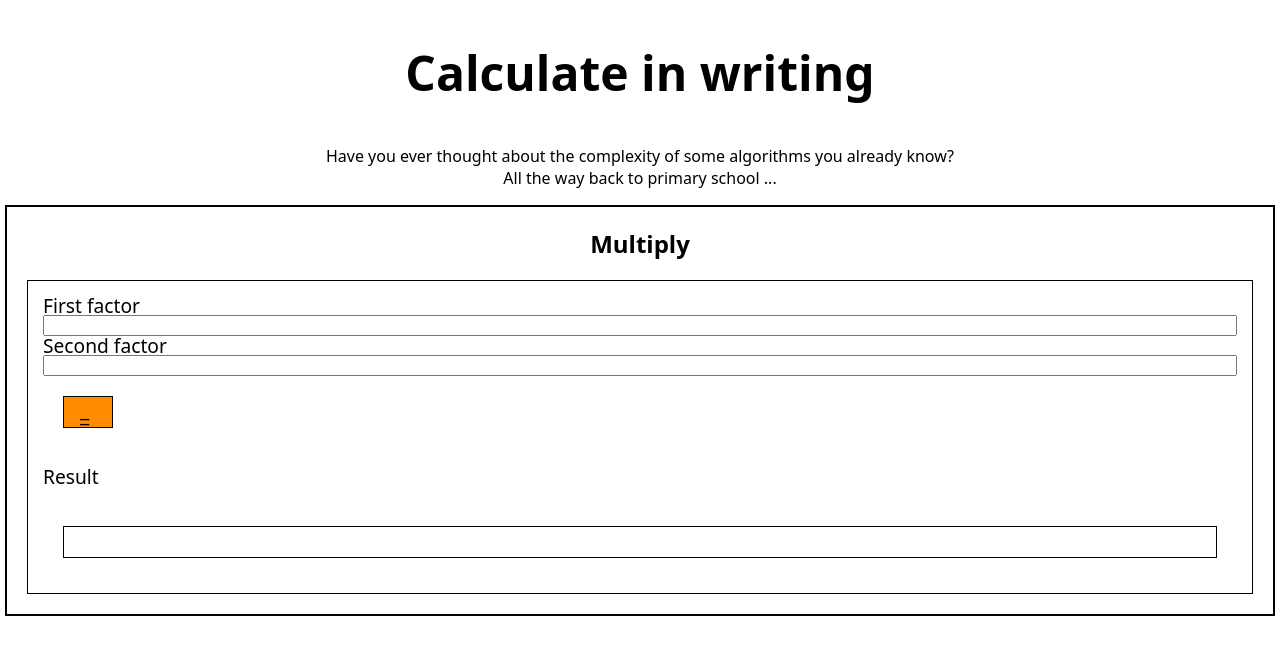
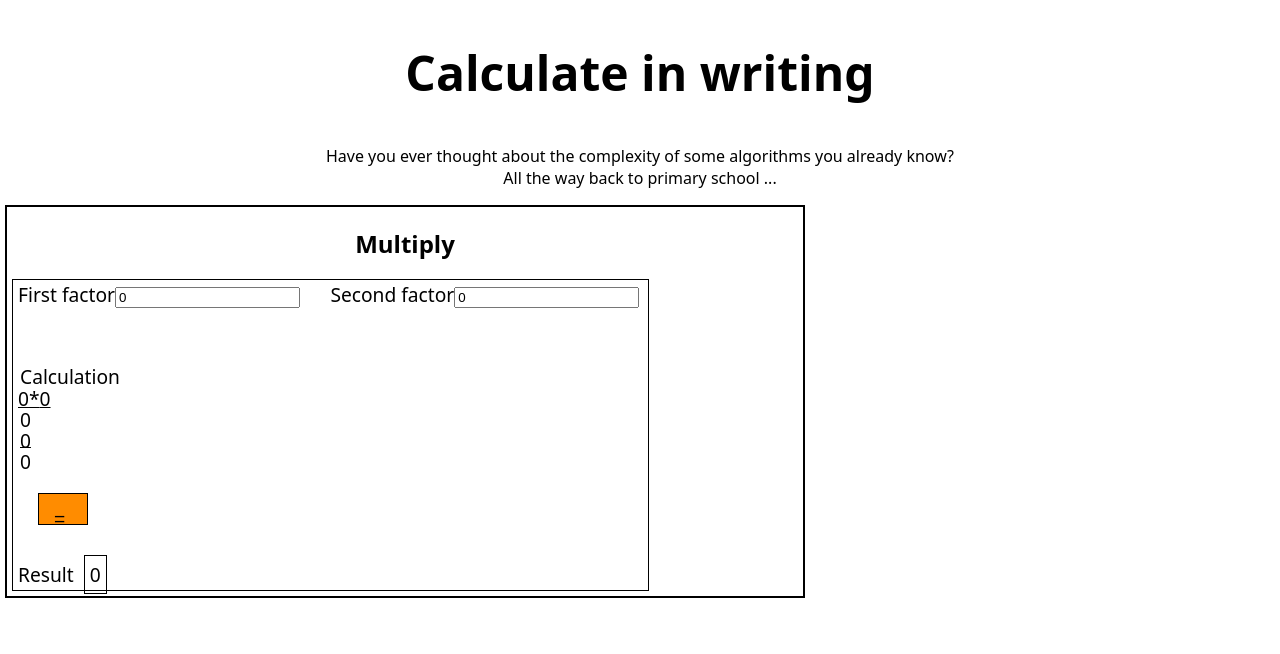
Before and after one commit to Xristof23/calculators, a React (Create React App) app: page / in a window 1280 px wide. Shown: the top 654 px of the page. Built offline with nearby package versions, Linux system fonts and the light colour scheme.

Commit message:
Inputs forms etc , Multi i W with two lines (#1)
* inputs  start working etc.

* Component MiW not yet working

* MiW working with 2 lines

```diff
--- a/src/App.js
+++ b/src/App.js
@@ -1,7 +1,69 @@
-import React from "react";
+import React, { Fragment, useState } from "react";
 import "./styles.css";
 
+const multiplication = (a, b) => a * b;
+const addition = (a, b) => Number(a) + Number(b);
+
+function getIntegerString(a) {
+  if (a.toString().includes(".")) {
+    return a.split(".")[0];
+  }
+  return a;
+}
+function getFractionString(a) {
+  if (a.toString().includes(".")) {
+    return a.split(".")[1];
+  }
+  return "";
+}
+
+function deletePoint(a) {
+  const withoutPoint = getIntegerString(a) + getFractionString(a);
+  return withoutPoint;
+}
+
+function MultiplyInWriting({ a, b }) {
+  const aDecimalPlaces = Number(getFractionString(a).length);
+  const bDecimalPlaces = Number(getFractionString(b).length);
+  const firstLine = a * Number(b.toString().substring(0, 1));
+  const secondLine = a * Number(b.toString().substring(1, 2));
+  const decimalSum = addition(aDecimalPlaces, bDecimalPlaces);
+  const pointlessProduct = multiplication(deletePoint(a), deletePoint(b));
+  const decimalSumPlaces = Number(pointlessProduct.toString().length);
+  const integerPlaces = decimalSumPlaces - Number(decimalSum);
+  let result = pointlessProduct;
+  decimalSum == 0
+    ? (result = pointlessProduct)
+    : (result =
+        pointlessProduct.toString().substring(0, integerPlaces) +
+        "." +
+        pointlessProduct.toString().substring(integerPlaces, decimalSumPlaces));
+  return (
+    <>
+      <p className="calc-underlined">
+        {a}*{b}
+      </p>
+      <p className="calc-write">{firstLine}</p>
+      <p className="calc-write">{secondLine}</p>
+      <p className="calc-result">{result}</p>
+
+      <button
+        className="calculate-button"
+        // onClick={(() => )}
+      >
+        =
+      </button>
+
+      <p>
+        Result <output className="result">{result}</output>
+      </p>
+    </>
+  );
+}
+// console.log("MIW: ", MultiplyInWriting("111", "23"));
 export default function App() {
+  const [firstFactor, setFirstFactor] = useState("0");
+  const [secondFactor, setSecondFactor] = useState("0");
   return (
     <main>
       <article>
@@ -15,16 +77,26 @@ export default function App() {
       <div className="calculator">
         <h2>Multiply</h2>
         <div className="inputs">
-          <label htmlFor="firstfactor">First factor</label>
-          <input id="firstfactor"></input>
-          <label htmlFor="secondfactor ">Second factor</label>
-          <input id="secondfactor"></input>
-          <button className="calculate-button" data-js="multiply-button">
-            =
-          </button>
-
-          <p>Result</p>
-          <p className="inputs" data-js="product-result"></p>
+          <label htmlFor="firstfactor">
+            First factor
+            <input
+              id="firstfactor"
+              value={firstFactor}
+              onChange={(event) => setFirstFactor(event.target.value)}
+            ></input>
+          </label>
+          <label htmlFor="secondfactor">
+            Second factor
+            <input
+              id="secondfactor"
+              value={secondFactor}
+              onChange={(event) => setSecondFactor(event.target.value)}
+            ></input>
+          </label>
+          <div>
+            <p className="calc-write">Calculation</p>
+            <MultiplyInWriting a={firstFactor} b={secondFactor} />
+          </div>
         </div>
       </div>
       {/* <StringToWords /> */}
--- a/src/index.js
+++ b/src/index.js
@@ -7,6 +7,8 @@ const rootElement = document.getElementById("root");
 const root = createRoot(rootElement);
 
 // testdrive (alle functionen später auslagern)
+const testDrive = "4.52";
+const y = "3.1";
 function getIntegerString(a) {
   if (a.includes(".")) {
     return a.split(".")[0];
@@ -19,16 +21,10 @@ function getFractionString(a) {
   }
   return "";
 }
-const testDrive = "4.52";
-const y = "3.1";
+
 function deletePoint(a) {
   const withoutPoint = getIntegerString(a) + getFractionString(a);
   return withoutPoint;
-  /* (
-    <article>
-      <p>{withoutPoint}</p>
-    </article>
-  ) */
 }
 const multiplication = (a, b) => a * b;
 const addition = (a, b) => Number(a) + Number(b);
@@ -47,8 +43,8 @@ function correctMultiplication(a, b) {
     pointlessProduct.toString().substring(integerPlaces, decimalSumPlaces);
   return result;
 }
-console.log("Dummer Hans: " + multiplication(testDrive, y));
-console.log("Schlauer Kerl: " + correctMultiplication(testDrive, y));
+// console.log("Dummer Hans: " + multiplication(testDrive, y));
+// console.log("Schlauer Kerl: " + correctMultiplication(testDrive, y));
 
 function correctAddition(a, b) {
   const aDecimalPlaces = Number(getFractionString(a).length);
@@ -81,7 +77,7 @@ function correctAddition(a, b) {
       .substring(integerPlaces, pointlessSum.toString().length);
   return result;
 }
-console.log("Schlauer Kerl meint: " + correctAddition("1.4", "3.6"));
+// console.log("Schlauer Kerl meint: " + correctAddition("1.4", "3.6"));
 
 console.clear;
 
@@ -131,23 +127,24 @@ function getPlaces(a) {
     : (aPlaces = a.toString().length);
   return aPlaces;
 }
-console.log(getPlaces(234));
 
 function writingDivision(a, b) {
   const aDecimalPlaces = Number(getFractionString(a).length);
   const bDecimalPlaces = Number(getFractionString(b).length);
   return "So net (divison unfinished)";
 }
-console.log(writingDivision("488.6", "8"));
+// console.log(writingDivision("488.6", "8"));
+
 //Input handling
-const firstInput = document.getElementById("firstfactor");
-const firstFactor = "123.456";
-const multiplyButton = document.querySelector("[data-js='multiply-button']");
 
-function handleInput() {
-  const firstFactor = firstInput.value;
-  console.log(firstFactor);
-}
+// const firstInput = document.getElementById("firstfactor");
+// const firstFactor = "123.456";
+// const multiplyButton = document.querySelector("[data-js='multiply-button']");
+
+// function handleInput() {
+//   const firstFactor = firstInput.value;
+//   console.log(firstFactor);
+// }
 
 // const turtles = [
 //   "christof",
--- a/src/styles.css
+++ b/src/styles.css
@@ -11,6 +11,8 @@ body {
 }
 
 .calculator {
+  width: 800px;
+
   border: 2px solid black;
   margin: 5px;
 }
@@ -27,16 +29,41 @@ body {
   line-height: 1.2rem;
 }
 .inputs {
-  display: flex;
-  flex-flow: column;
+  display: grid;
+  grid-template-columns: 4fr 4fr;
+  grid-template-rows: 80px 120px 100px;
   text-align: left;
   border: 1px solid black;
-  margin: 20px;
-  padding: 15px;
+  width: 80%;
+  margin: 5px;
+  padding: 5px;
   font-size: 1.2rem;
   line-height: 1.2rem;
 }
+.result {
+  text-align: left;
+  border: 1px solid black;
+  width: 150px;
+  margin: 5px;
+  padding: 5px;
+  font-size: 1.2rem;
+  line-height: 1.2rem;
+}
+.calc-underlined {
+  text-decoration: underline;
+  margin: 0px;
+  padding: 0px;
+}
+.calc-result {
+  text-decoration: overline;
+  margin: 2px;
+  padding: 0px;
+}
 
+.calc-write {
+  margin: 2px;
+  padding: 0px;
+}
 h1 {
   font-size: 3rem;
 }
```
Also changed, not shown: 1 other file (tests, documents, lock files or other folders).
